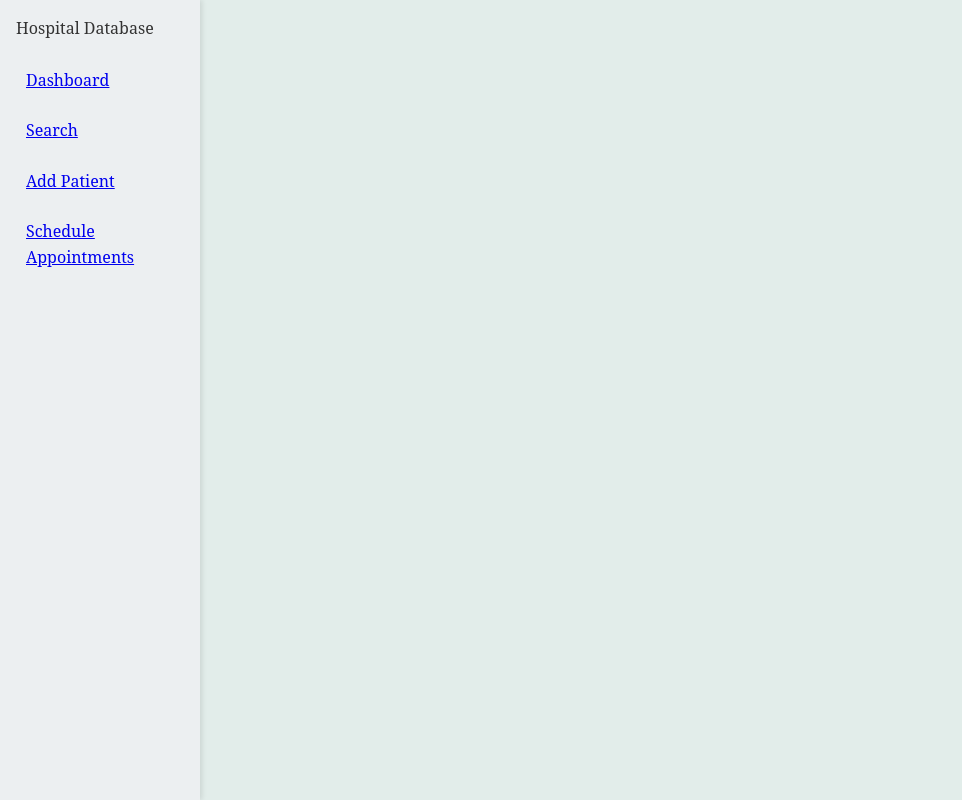
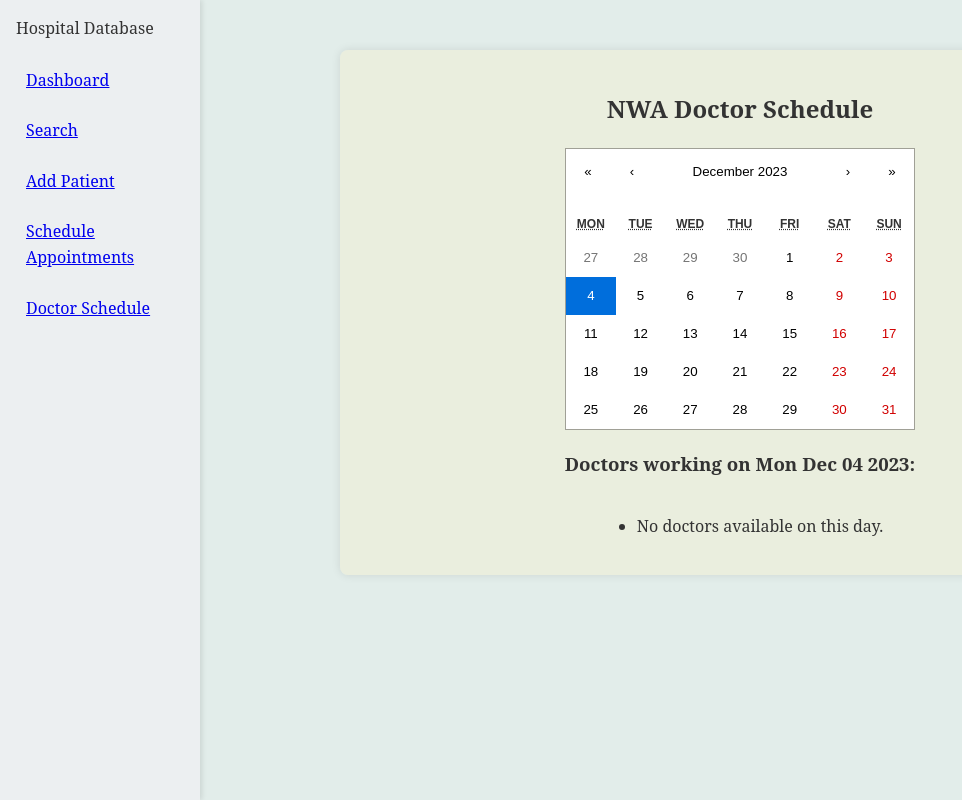
Before and after one commit to 3amberloaf/Hospital-React-Application, a React (Create React App) app: page /schedule in a window 1280 px wide. Shown: the whole page, without its empty margins (0-962 px from the left). Built offline with nearby package versions, Linux system fonts and the light colour scheme.

Commit message:
added doctor schedule

```diff
--- a/package.json
+++ b/package.json
@@ -7,6 +7,7 @@
     "@testing-library/react": "^13.4.0",
     "@testing-library/user-event": "^13.5.0",
     "react": "^18.2.0",
+    "react-calendar": "^4.6.1",
     "react-dom": "^18.2.0",
     "react-router-dom": "^6.20.1",
     "react-scripts": "^5.0.1",
--- a/src/App.css
+++ b/src/App.css
@@ -1,4 +1,4 @@
-/* General styles */
+/* add-patient-form styles */
 * {
   box-sizing: border-box;
 }
--- a/src/App.js
+++ b/src/App.js
@@ -10,6 +10,7 @@ import SideBar from './Patient_Management/components/SideBar';
 import Dashboard from './OtherPages/Dashboard';
 import AddPatient from './OtherPages/AddPatient';
 import SearchPage from './OtherPages/SearchPage';
+import DoctorsSchedule from './OtherPages/Schedule';
 import './App.css';
 
 function App() {
@@ -42,6 +43,7 @@ function App() {
             <Route path="/addpatient" element={<AddPatient />} />
             <Route path="/searchpage" element={<SearchPage />} />
             <Route path="/scheduleappointments" element={<ScheduleAppointments />} />
+            <Route path="/schedule" element={<DoctorsSchedule />} />
             <Route exact path="/" element={
               <>
                 <NavBar />
--- /dev/null
+++ b/src/OtherPages/Schedule.js
@@ -0,0 +1,41 @@
+import React, { useState, useEffect } from 'react';
+import Calendar from 'react-calendar';
+import 'react-calendar/dist/Calendar.css'; // Default style for the calendar
+
+// Mock data for doctors' schedules
+const doctorsSchedule = {
+  '2023-12-05': ['Dr. Smith', 'Dr. Johnson'],
+  '2023-12-06': ['Dr. Williams', 'Dr. Brown'],
+  // Add more dates and doctors as needed
+};
+
+function DoctorsSchedule() {
+  const [date, setDate] = useState(new Date());
+  const [doctors, setDoctors] = useState([]);
+
+  useEffect(() => {
+    // Update the doctors list based on the selected date
+    const selectedDate = date.toISOString().split('T')[0];
+    setDoctors(doctorsSchedule[selectedDate] || []);
+  }, [date]);
+
+  return (
+    <div className="calendar-container">
+      <h2>NWA Doctor Schedule</h2>
+      <Calendar
+        onChange={setDate}
+        value={date}
+      />
+      <h3>Doctors working on {date.toDateString()}:</h3>
+      <ul>
+        {doctors.length > 0 ? (
+          doctors.map((doctor, index) => <li key={index}>{doctor}</li>)
+        ) : (
+          <li>No doctors available on this day.</li>
+        )}
+      </ul>
+    </div>
+  );
+}
+
+export default DoctorsSchedule;
--- a/src/OtherPages/ScheduleAppointments.js
+++ b/src/OtherPages/ScheduleAppointments.js
@@ -83,7 +83,7 @@ function ScheduleAppointment({ addAppointment }) {
           />
         </div>
 
-        <button type="submit">Schedule</button>
+        <button type="submit">Check Availability</button>
       </form>
     </div>
   );
--- a/src/OtherPages/SearchPage.js
+++ b/src/OtherPages/SearchPage.js
@@ -22,7 +22,7 @@ const Search = () => {
 
   return (
     <div className="add-patient-form">
-      <h1>Search for Patient</h1>
+      <h1>Patient Information</h1>
       <form onSubmit={handleSearch}>
         <div className="form-group">
           <label>
--- a/src/Patient_Management/components/SideBar.js
+++ b/src/Patient_Management/components/SideBar.js
@@ -20,6 +20,9 @@ const Sidebar = () => {
           <li>
             <Link to="/scheduleappointments">Schedule Appointments</Link>
           </li>
+          <li>
+            <Link to="/schedule">Doctor Schedule</Link>
+          </li>
         </ul>
       </nav>
     </div>
--- a/src/components.css
+++ b/src/components.css
@@ -1,8 +1,15 @@
-
-
-
-
-
+.calendar-container {
+  display: flex;
+  flex-direction: column;
+  align-items: center; /* Center content vertically in column direction */
+  justify-content: center; /* Center content horizontally */
+  max-width: 800px; /* Fixed width */
+  margin: 30px auto; /* Center container on the page */
+  padding: 20px;
+  background: #edeedab7;
+  border-radius: 8px;
+  box-shadow: 0 0 10px rgba(0, 0, 0, 0.1);
+}
 
 .add-patient-form {
 
@@ -76,7 +83,6 @@
   background: #0056b3; /* A darker blue on hover */
 }
 
-
 .sidebar nav ul li:hover {
   background-color: #dde; /* A light hover effect on sidebar items */
 }
```
Also changed, not shown: 1 other file (tests, documents, lock files or other folders).
